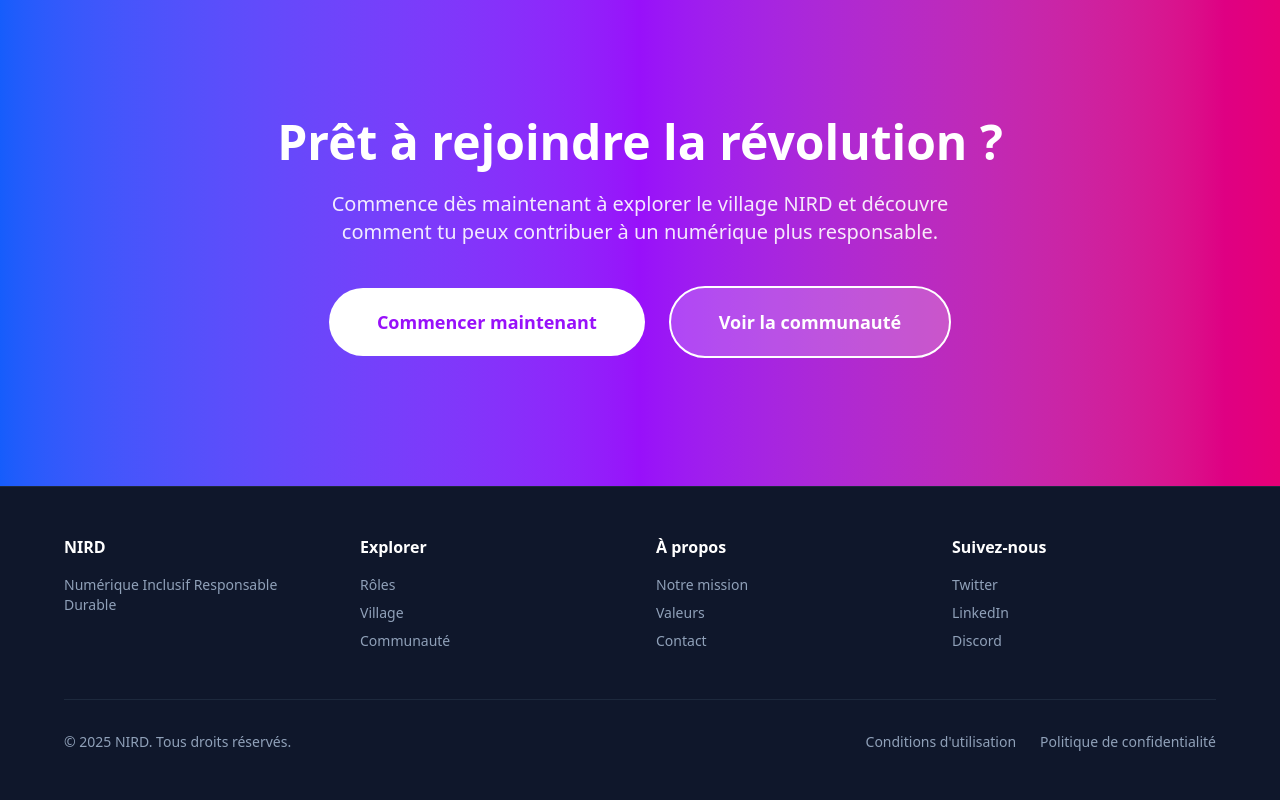
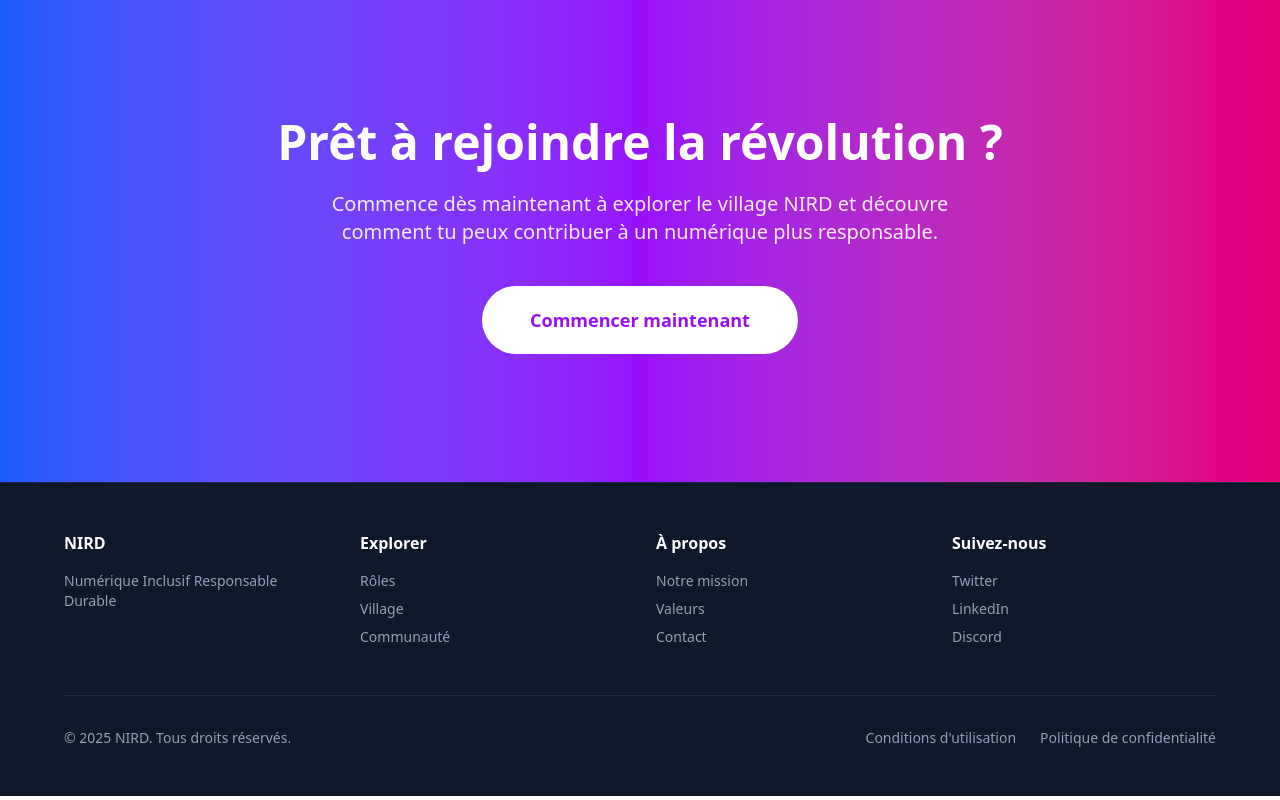
Before and after one commit to enzocorsico/nuit-info-2025, a Next.js app: page / in a window 1280 px wide. Shown: the part 2649-3449 px from the top of the page. Built offline with nearby package versions, Linux system fonts and the light colour scheme.

Commit message:
Update page.tsx

```diff
--- a/src/app/page.tsx
+++ b/src/app/page.tsx
@@ -259,11 +259,6 @@ export default function Home() {
                 Commencer maintenant
               </button>
             </Link>
-            <Link href="/communaute">
-              <button className="px-10 py-4 md:px-12 md:py-5 bg-white/20 text-white font-bold text-lg rounded-full border-2 border-white hover:bg-white/30 transition-all duration-300 transform hover:scale-105 cursor-pointer">
-                Voir la communauté
-              </button>
-            </Link>
           </div>
         </div>
       </section>
```
